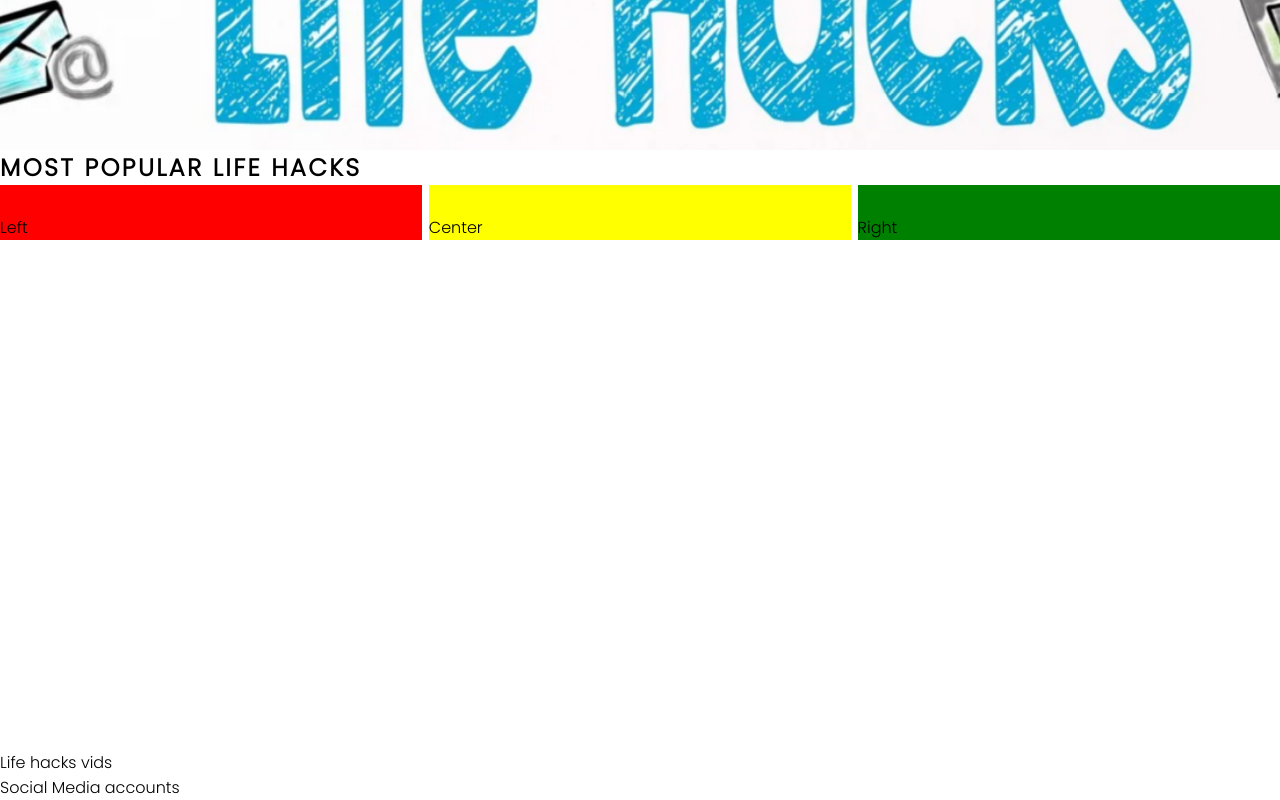
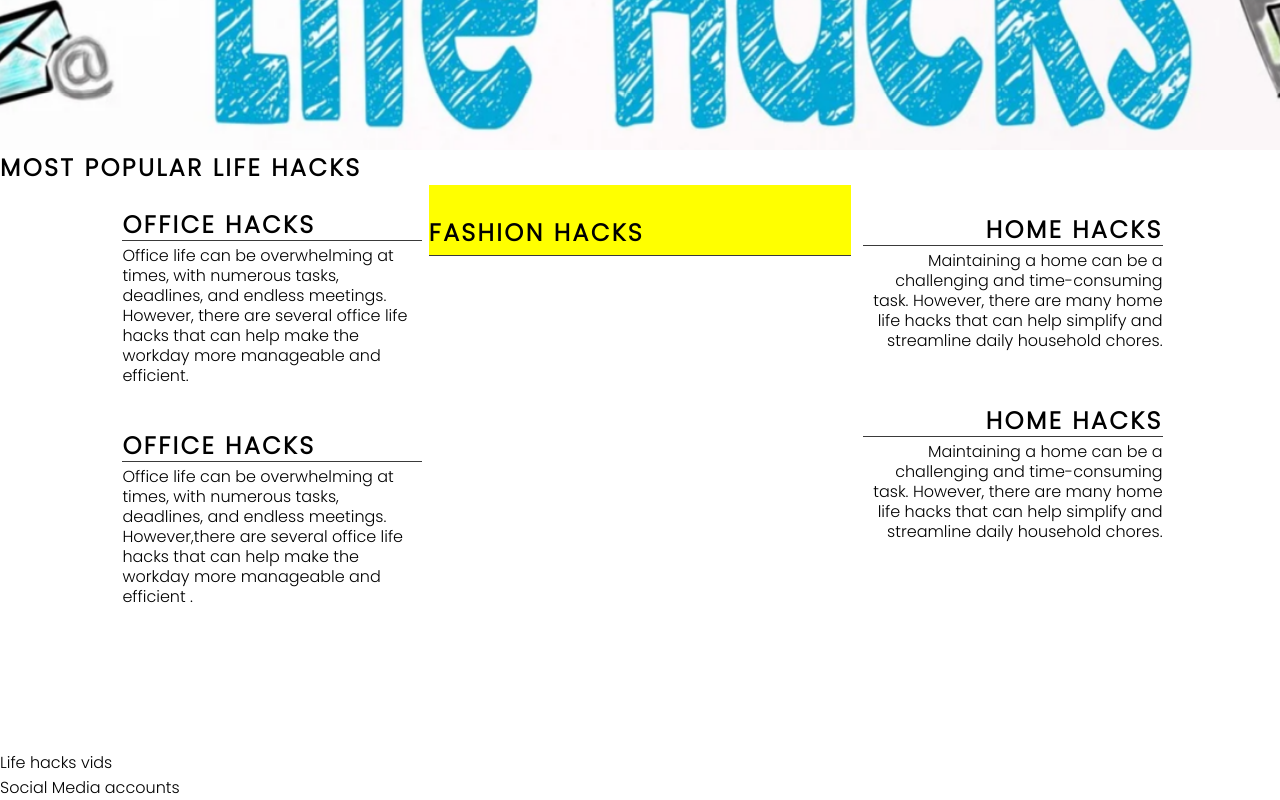
Before and after one commit to webzz99/Life-Hacks, a plain HTML site: page index.html in a window 1280 px wide. Shown: the part 565-1365 px from the top of the page. Drawn offline with Linux system fonts and the light colour scheme.

Commit message:
add right content for most popular life hacks

```diff
--- a/assets/css/style.css
+++ b/assets/css/style.css
@@ -150,19 +150,14 @@ margin: 20px;
     padding-top: 30px;
     width: 33%;
     float: left;
-    background-color: red;
-
-
 }
 
 #right-about{
     padding-top: 30px;
     width: 33%;
     float: right;
-    background-color: green;
+}
 
-
-}
 
 #center-about{
     padding-top: 30px;
@@ -172,3 +167,40 @@ margin: 20px;
 
 
 }
+hr{
+    border-top: 1px solid #3a3a3a ;
+    width: 100%;
+    margin: 5px 0;
+}
+
+
+.left-about-heading{
+    width: 300px;
+    float:right;
+    line-height: 20px;
+    clear: both;
+    margin-bottom: 50px;
+
+
+}
+
+
+.right-about-heading{
+    width: 300px;
+    float:left;
+    line-height: 20px;
+    clear: both;
+    margin-bottom: 50px;
+    padding: 5px;
+
+}
+
+.right-about-heading h2{
+    text-align: right;
+
+}
+
+.right-about-heading p{
+    text-align: right;
+
+}
--- a/index.html
+++ b/index.html
@@ -37,11 +37,55 @@
            <h2> Making Life Easier !</h2>
         </div>
     </section>
+
+
     <section  id ="most-pop">
         <h1>Most popular Life Hacks</h1>
-        <div id = "left-about">Left</div>
-        <div id = "right-about">Right</div>
-        <div id ="center-about">Center</div>
+        <div id = "left-about">
+            <div class ="left-about-heading">
+                <h2>Office Hacks</h2>
+                <hr>
+                <p>
+                    Office life can be overwhelming at times, with numerous tasks, deadlines, and endless meetings.
+                    However,  there are several office life hacks that can help make the workday more manageable and efficient.
+                </p>
+        </div>
+
+        <div class ="left-about-heading">
+        <h2>Office Hacks</h2>
+         <hr>
+        <p>
+            Office life can be overwhelming at times, with numerous tasks, deadlines, and endless meetings.
+             However,there are several office life hacks that can help make the workday more manageable and efficient
+        .</p>
+    </div>
+</div>
+
+
+        <div id = "right-about">
+        <div class ="right-about-heading">
+            <h2>Home Hacks</h2>
+            <hr>
+            <p>Maintaining a home can be a challenging and time-consuming task. However,
+                 there are many home life hacks that can help simplify and streamline daily household chores.</p>
+
+    </div>
+
+    <div class ="right-about-heading">
+    <h2>Home Hacks</h2>
+    <hr>
+    <p>Maintaining a home can be a challenging and time-consuming task. However,
+    there are many home life hacks that can help simplify and streamline daily household chores.
+    </p>
+</div>
+</div>
+
+        <div id ="center-about">
+            <h2>Fashion Hacks</h2>
+            <hr>
+
+        </div>
+
     </section>
     <section>
         Life hacks vids
```
